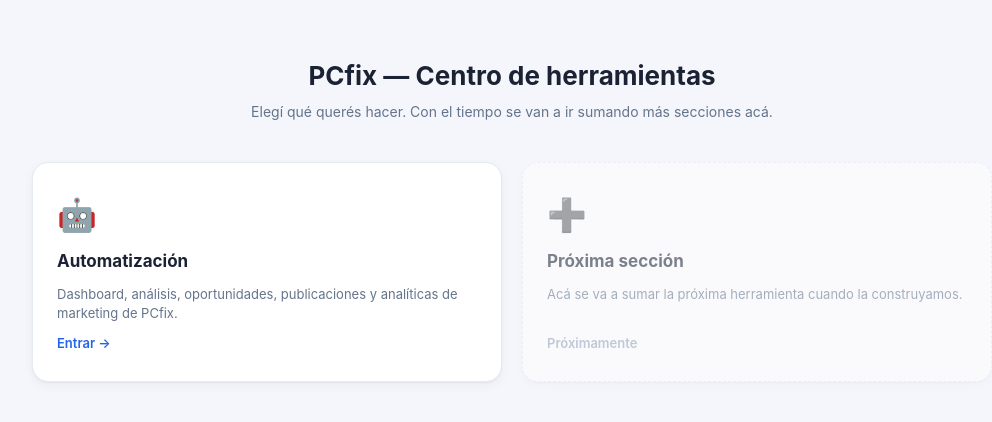
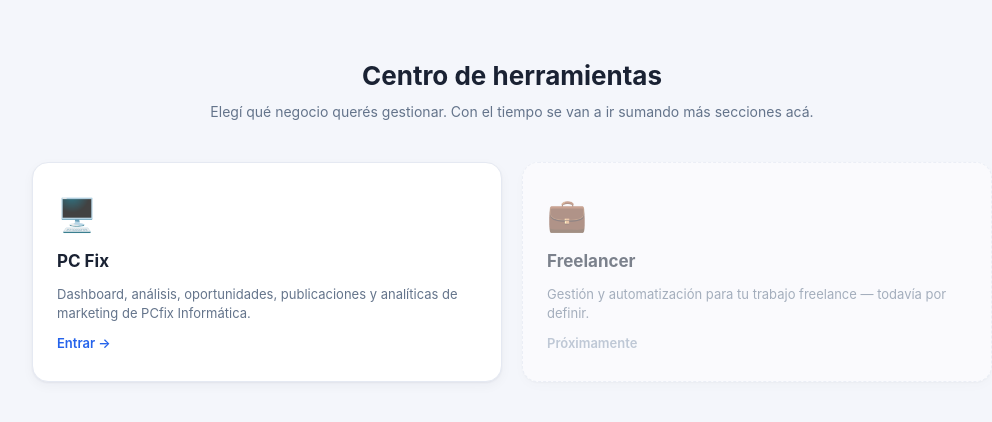
Before and after one commit to bereail/Works, a FastAPI app: page /inicio in a window 1280 px wide. Shown: the top 422 px of the page, without its empty margins (128-1120 px from the left). Run offline with FastAPI, Linux system fonts and the light colour scheme.

Commit message:
Separar el centro de herramientas en secciones por negocio: PC Fix y Freelancer
A pedido de Berenice: la pantalla de inicio ahora organiza las
herramientas por negocio en vez de por tipo de automatización.
"Freelancer" queda como sección reservada (próximamente) hasta que se
defina qué necesita ese negocio.

Co-Authored-By: Claude Sonnet 5 <noreply@anthropic.com>

```diff
--- a/app/ui/templates/inicio.html
+++ b/app/ui/templates/inicio.html
@@ -3,7 +3,7 @@
 <head>
 <meta charset="utf-8" />
 <meta name="viewport" content="width=device-width, initial-scale=1" />
-<title>PCfix — Centro de herramientas</title>
+<title>Centro de herramientas</title>
 <link rel="stylesheet" href="/static/estilos.css" />
 <style>
   body { background: var(--fondo); }
@@ -37,22 +37,22 @@
 <body>
 <div class="pantalla-inicio">
   <div class="encabezado-inicio fade-in">
-    <h1>PCfix — Centro de herramientas</h1>
-    <p>Elegí qué querés hacer. Con el tiempo se van a ir sumando más secciones acá.</p>
+    <h1>Centro de herramientas</h1>
+    <p>Elegí qué negocio querés gestionar. Con el tiempo se van a ir sumando más secciones acá.</p>
   </div>
 
   <div class="grilla-secciones fade-in">
     <a href="/" class="tile-seccion activa">
-      <div class="icono">🤖</div>
-      <h2>Automatización</h2>
-      <p>Dashboard, análisis, oportunidades, publicaciones y analíticas de marketing de PCfix.</p>
+      <div class="icono">🖥️</div>
+      <h2>PC Fix</h2>
+      <p>Dashboard, análisis, oportunidades, publicaciones y analíticas de marketing de PCfix Informática.</p>
       <div class="flecha">Entrar →</div>
     </a>
 
     <div class="tile-seccion proxima">
-      <div class="icono">➕</div>
-      <h2>Próxima sección</h2>
-      <p>Acá se va a sumar la próxima herramienta cuando la construyamos.</p>
+      <div class="icono">💼</div>
+      <h2>Freelancer</h2>
+      <p>Gestión y automatización para tu trabajo freelance — todavía por definir.</p>
       <div class="flecha">Próximamente</div>
     </div>
   </div>
```
